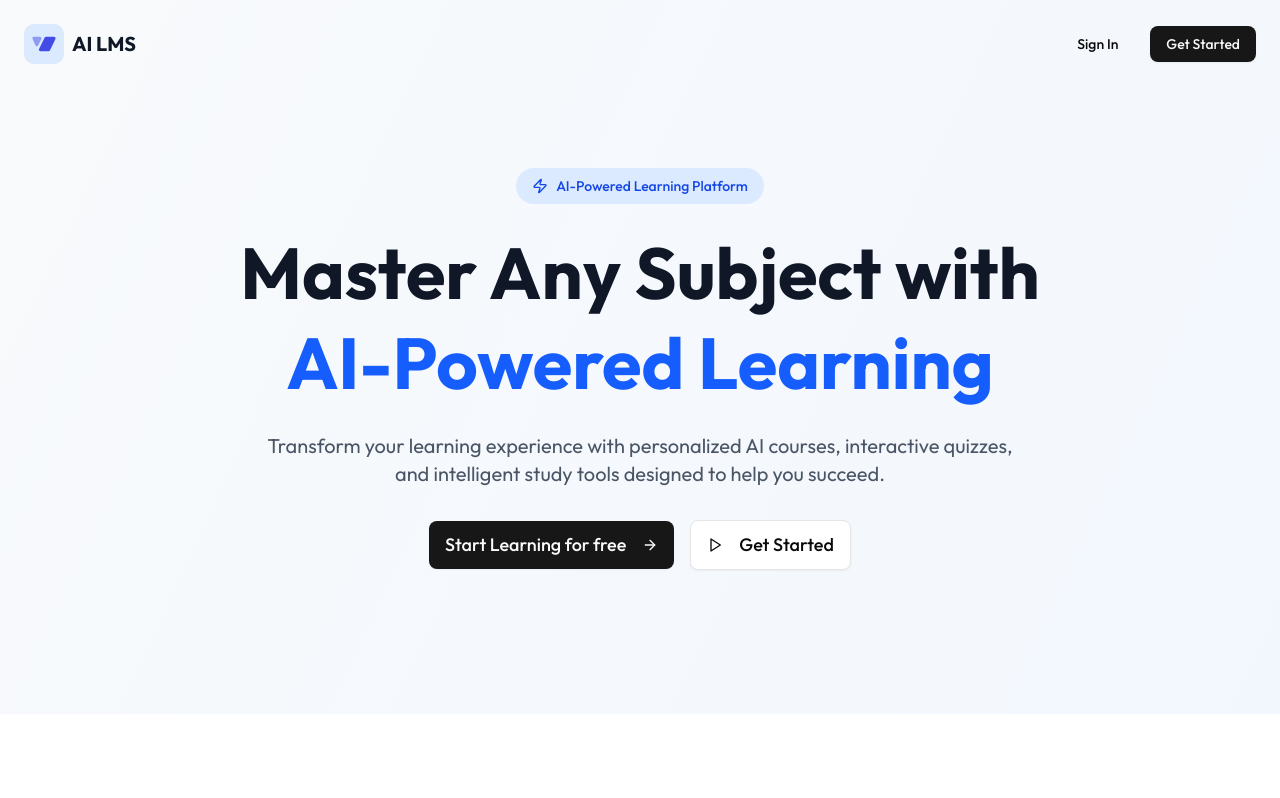
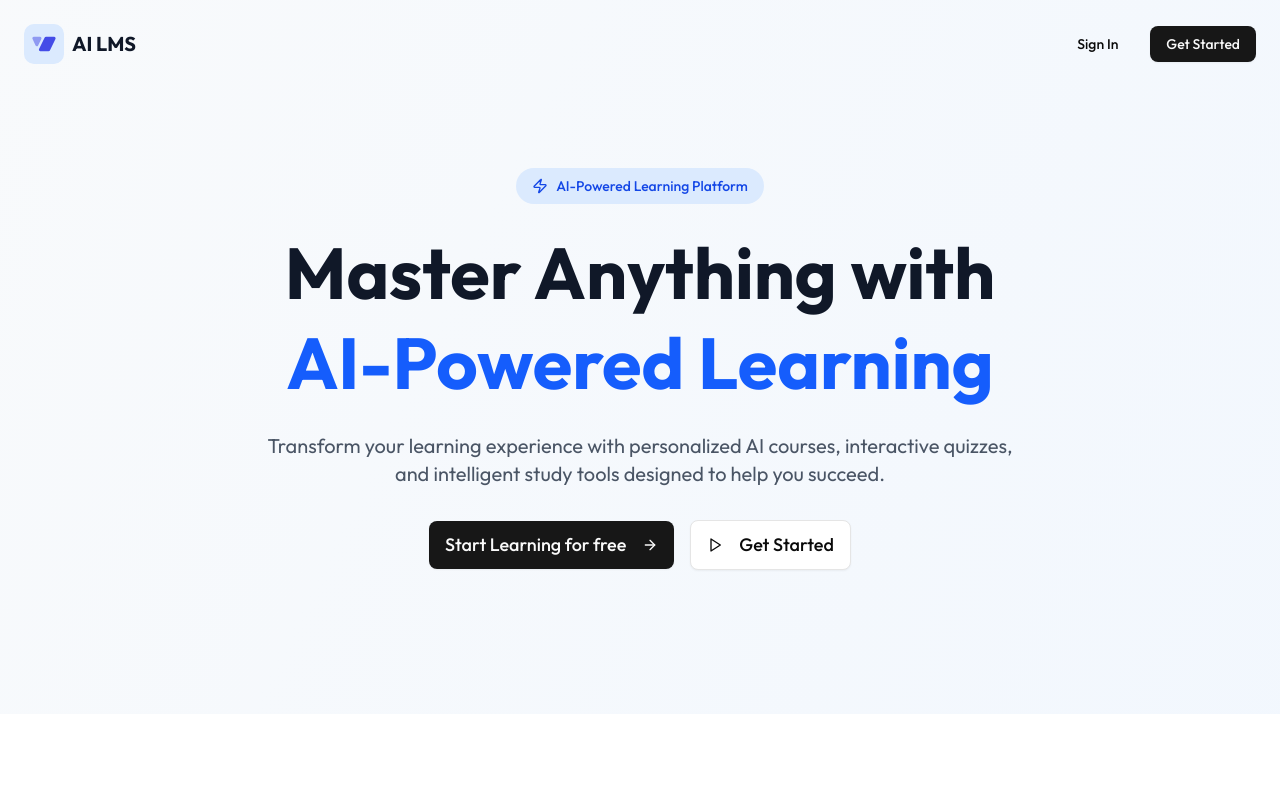
Before and after one commit to sprmke/nextjs_ai-lms-app, a Next.js app: page / in a window 1280 px wide. Shown: the top 798 px of the page. Built offline with nearby package versions, Linux system fonts and the light colour scheme; no server answers.

Commit message:
Update landing page text

```diff
--- a/src/app/page.tsx
+++ b/src/app/page.tsx
@@ -46,7 +46,7 @@ export default function Home() {
             AI-Powered Learning Platform
           </div>
           <h1 className="text-5xl md:text-7xl font-bold text-gray-900 mb-6 leading-tight">
-            Master Any Subject with
+            Master Anything with
             <span className="text-blue-600 block">AI-Powered Learning</span>
           </h1>
           <p className="text-xl text-gray-600 mb-8 max-w-3xl mx-auto">
```
